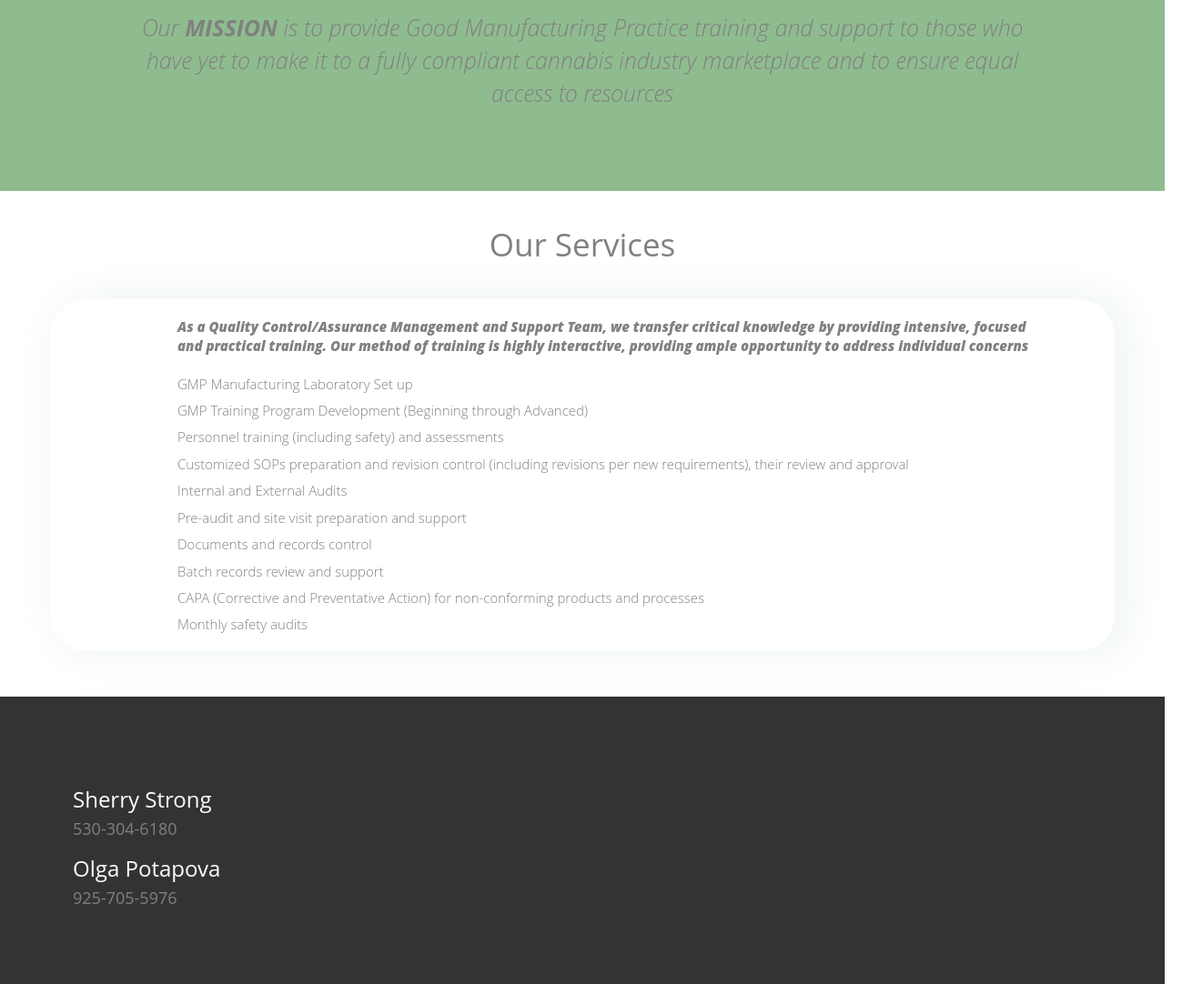
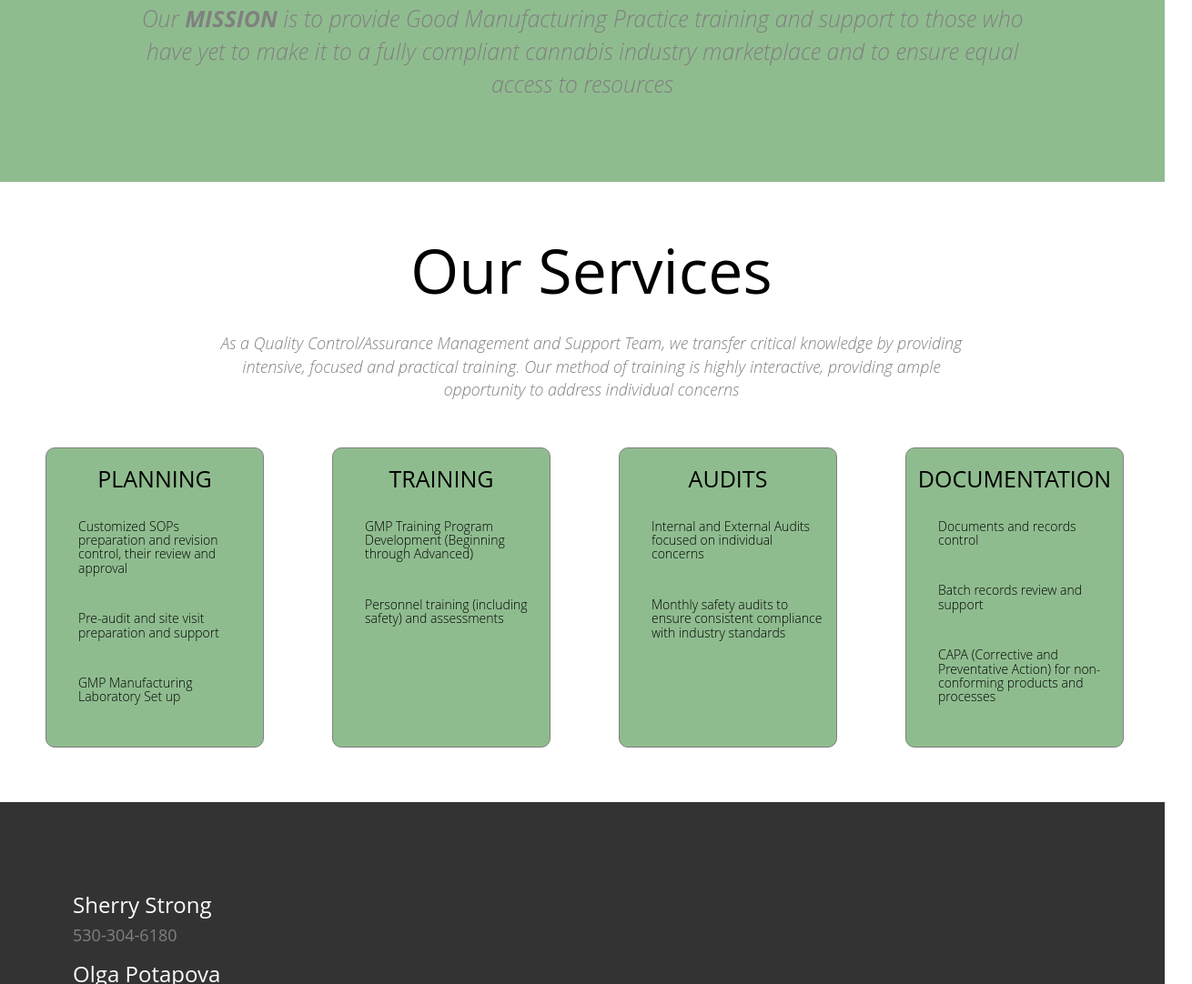
Before and after one commit to olessiap/olessiap.github.io, a website: page index.html in a window 1280 px wide. Shown: the part 2255-3337 px from the top of the page at 91% size, 1310 px wide, since content can reach past the window. Drawn offline with nearby package versions, Linux system fonts and the light colour scheme.

Commit message:
redesigned services section

```diff
--- a/css/style.css
+++ b/css/style.css
@@ -115,7 +115,7 @@ h2 {
     text-align:center;
     margin:0px;
     padding-top:40px;
-    padding-bottom:40px;
+    padding-bottom:30px;
 }
 
 #gmpp h2 {
@@ -209,6 +209,55 @@ col-12 {
     padding-right:80px;
 }
 
+/* SERVICES */
+
+.services-container {
+    padding:0px;
+}
+.services h2 {
+    font-size:68px;
+    color:black;
+    text-align:center;
+}
+
+.services p {
+    font-size:18px;
+    color:grey;
+    text-align:center;
+    margin: 0px 200px 0px 200px;
+    padding-bottom:50px;
+}
+
+.services-row {
+    display:inline-flex;
+    text-align:center;
+}
+.col-4 {
+    height:330px;
+    width:240px;
+    background-color:darkseagreen;
+    border:1px solid grey;
+    margin-right:75px;
+    border-radius:10px;
+}
+
+.services h3 {
+    font-size:25px;
+    color:black;
+}
+
+.services {
+    padding:10px;
+    color:black;
+    text-align:left;
+    padding:20px 15px 10px 35px;
+    font-size: 14px;
+    font-weight:200;
+}
+
+.col-4:hover {
+    opacity:30;
+}
 /* MOTO */
 
 .moto {
@@ -240,9 +289,10 @@ h3 {
     color:white;
 }
 
-h3:hover {
-    color:darkseagreen;
-}
+
+
+/* MEDIA QUIERY  */
+
 
 @media only screen and (max-width:399px) {
     /* .home-page h1 {
@@ -273,7 +323,7 @@ h3:hover {
         text-align:center;
         margin:0px;
         padding-top:40px;
-        padding-bottom:40px;
+        padding-bottom:20px;
     }
 
     .gmp p {
@@ -293,6 +343,24 @@ h3:hover {
 
     .gmp p {
         font-size:20px;
+    }
+
+    .services p {
+        margin: 0;
+    }
+
+    .services h2 {
+        font-size:55px;
+    }
+
+    .services-row {
+        display:block;
+    }
+
+    .col-4 {
+        height:290px;
+        width:299px;
+        margin: 0px 0px 35px 0px;
     }
 }
 
--- a/index.html
+++ b/index.html
@@ -142,27 +142,38 @@
     </div>
 
         <!-- SERVICES -->
-    <div class="services" id="services">
-        <h2>Our Services</h2>
-        <div class="container">
-            <div class="row">
-                <div class="col-12 col-md-12 gmp-box gmp skills-box skills-li">
-                    <ul>
-                        <p>As a Quality Control/Assurance Management and Support Team, we transfer
-                                critical knowledge by providing intensive, focused and practical training. Our method of training is highly interactive, providing ample opportunity to address individual concerns</p>
-                        <li>GMP Manufacturing Laboratory Set up</li>
-                        <li>GMP Training Program Development (Beginning through Advanced)</li>
-                        <li>Personnel training (including safety) and assessments</li>
-                        <li>Customized SOPs preparation and revision control (including revisions per new
-                                requirements), their review and approval</li>
-                        <li>Internal and External Audits</li>
-                        <li>Pre-audit and site visit preparation and support</li>
-                        <li>Documents and records control</li>
-                        <li>Batch records review and support</li>
-                        <li>CAPA (Corrective and Preventative Action) for non-conforming products and
-                                processes</li>
-                        <li>Monthly safety audits</li>
-                    </ul>
+    <div class="services gmp" id="services">
+        <div class="services-header">
+            <h2>Our Services</h2>
+            <p>As a Quality Control/Assurance Management and Support Team,
+                we transfer critical knowledge by providing intensive,
+                focused and practical training. Our method of training is
+                highly interactive, providing ample opportunity
+                to address individual concerns</p>
+        </div>
+        <div class="container services-container">
+            <div class="row services-row">
+                <div class="col-4">
+                    <h3>PLANNING</h3>
+                    <h6 class="services">Customized SOPs preparation and revision control, their review and approval</h6>
+                    <h6 class="services">Pre-audit and site visit preparation and support</h6>
+                    <h6 class="services">GMP Manufacturing Laboratory Set up</h6>
+                </div>
+                <div class="col-4">
+                    <h3>TRAINING</h3>
+                    <h6 class="services">GMP Training Program Development (Beginning through Advanced)</h6>
+                    <h6 class="services">Personnel training (including safety) and assessments</h6>
+                </div>
+                <div class="col-4">
+                    <h3>AUDITS</h3>
+                    <h6 class="services">Internal and External Audits focused on individual concerns</h6>
+                    <h6 class="services">Monthly safety audits to ensure consistent compliance with industry standards</h6>
+                </div>
+                <div class="col-4">
+                    <h3>DOCUMENTATION</h3>
+                    <h6 class="services">Documents and records control</h6>
+                    <h6 class="services">Batch records review and support</h6>
+                    <h6 class="services">CAPA (Corrective and Preventative Action) for non-conforming products and processes</h6>
                 </div>
             </div>
         </div>
```
